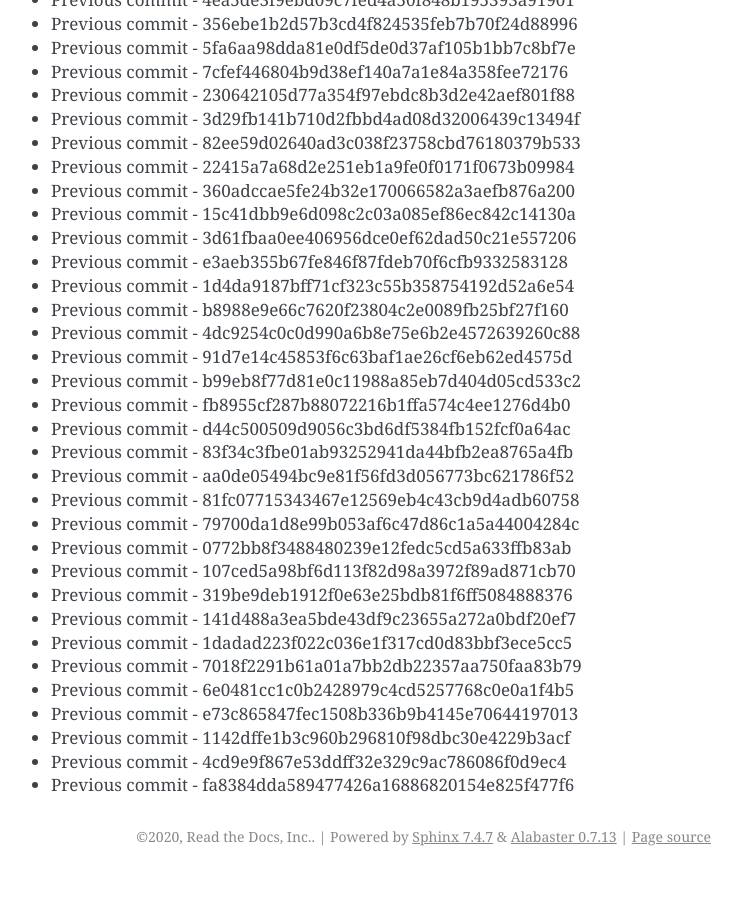
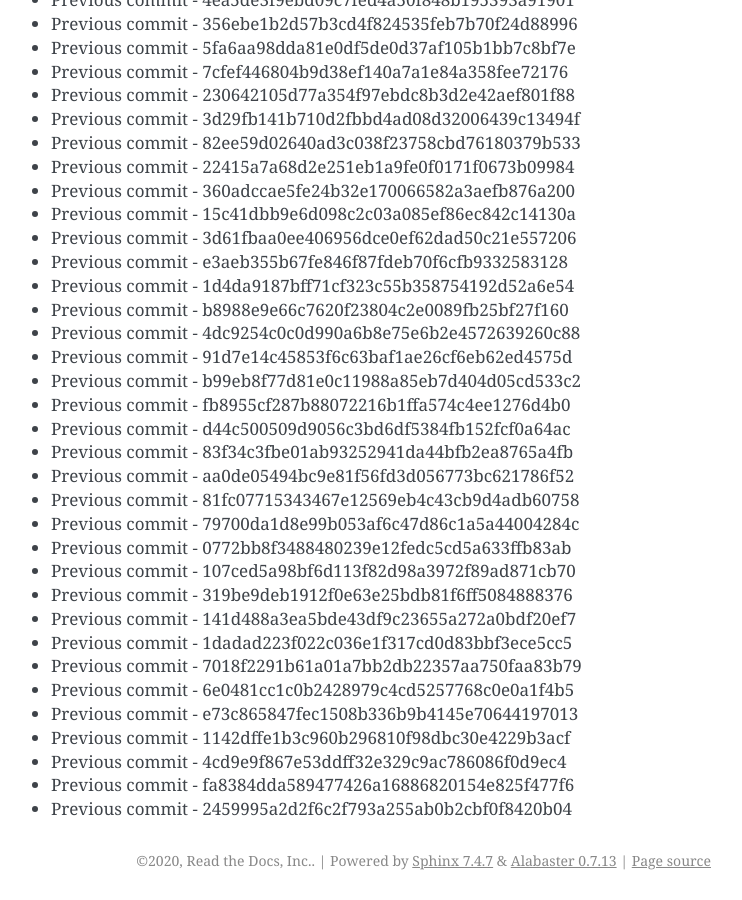
Before and after one commit to readthedocs/rtd-git-stresstest, a Sphinx documentation site: the page built from docs/updates.rst, in a window 1280 px wide and 900 px high, scrolled down 50605 px. Shown: the whole window, without its empty margins (399-1141 px from the left). Built offline with Sphinx 7.4.7, drawn with Linux system fonts in a browser that asks for light colours; before the commit the page ends 51481 px from its top, so only the background shows below that.

Commit message:
Generating commit from previous: 2459995a2d2f6c2f793a255ab0b2cbf0f8420b04

```diff
--- a/docs/updates.rst
+++ b/docs/updates.rst
@@ -2158,3 +2158,4 @@ It can be tested for any performance characteristics.
 * Previous commit - 1142dffe1b3c960b296810f98dbc30e4229b3acf
 * Previous commit - 4cd9e9f867e53ddff32e329c9ac786086f0d9ec4
 * Previous commit - fa8384dda589477426a16886820154e825f477f6
+* Previous commit - 2459995a2d2f6c2f793a255ab0b2cbf0f8420b04
```
